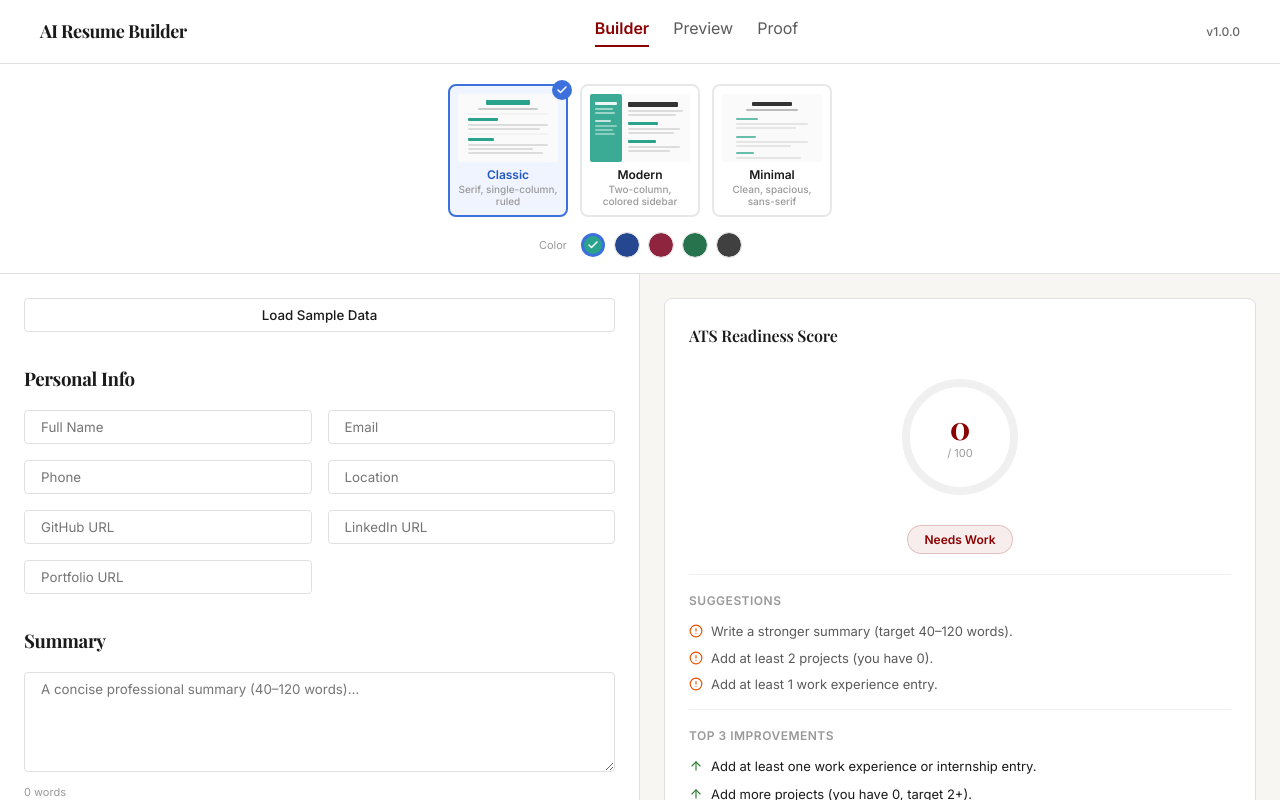
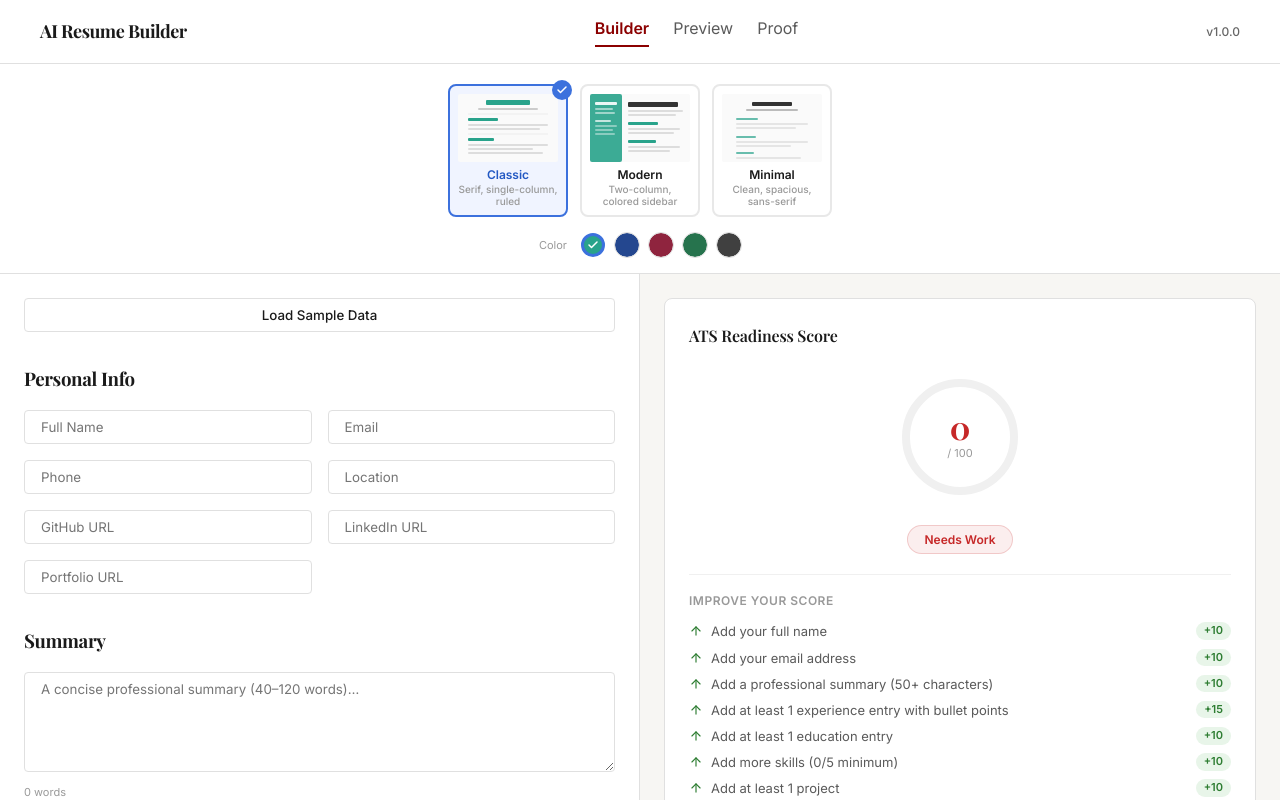
Before and after one commit to Sadikcserymec077/ai_resume, a React (Vite) app: page /builder in a window 1280 px wide. Built offline with nearby package versions, Linux system fonts and the light colour scheme.

Commit message:
Rewrite ATS scoring v2: 11 rules summing to 100, tiered labels, point-value suggestions, shown on /preview

```diff
--- a/src/components/resume/ATSScore.jsx
+++ b/src/components/resume/ATSScore.jsx
@@ -1,47 +1,7 @@
 import React, { useMemo } from 'react';
 import { useResume } from '../../contexts/ResumeContext';
 import { computeATSScore } from '../../utils/atsScoring';
-import { AlertCircle, ArrowUp } from 'lucide-react';
-
-/**
- * Compute top 3 improvement suggestions based on resume gaps.
- * Separate from ATS suggestions — these are prioritized improvement tips.
- */
-const computeImprovements = (resumeData) => {
-    const improvements = [];
-    const { summary, education, experience, projects, skills } = resumeData;
-
-    const wordCount = summary ? summary.trim().split(/\s+/).length : 0;
-    const skillCount = (() => {
-        if (typeof skills === 'string') return skills.split(',').map(s => s.trim()).filter(s => s).length;
-        if (skills && typeof skills === 'object') return (skills.technical?.length || 0) + (skills.soft?.length || 0) + (skills.tools?.length || 0);
-        return 0;
-    })();
-    const allBullets = [
-        ...experience.map(e => e.description || ''),
-        ...projects.map(p => p.description || '')
-    ];
-    const hasNumbers = allBullets.some(b => /\d+%|\d+x|\d+k|\$\d+|\d{2,}/.test(b));
-
-    // Priority order
-    if (experience.length === 0) {
-        improvements.push('Add at least one work experience or internship entry.');
-    }
-    if (projects.length < 2) {
-        improvements.push(`Add more projects (you have ${projects.length}, target 2+).`);
-    }
-    if (!hasNumbers) {
-        improvements.push('Include measurable impact (numbers, %, metrics) in your bullets.');
-    }
-    if (wordCount < 40) {
-        improvements.push('Expand your summary to 40–120 words for better ATS matching.');
-    }
-    if (skillCount < 8) {
-        improvements.push(`List more skills (you have ${skillCount}, target 8+).`);
-    }
-
-    return improvements.slice(0, 3);
-};
+import { ArrowUp } from 'lucide-react';
 
 const ATSScore = () => {
     const { resumeData } = useResume();
@@ -51,20 +11,16 @@ const ATSScore = () => {
         [resumeData]
     );
 
-    const improvements = useMemo(
-        () => computeImprovements(resumeData),
-        [resumeData]
-    );
-
+    // Tier colors and labels per spec
     const getScoreColor = (s) => {
-        if (s >= 65) return '#2E7D32';
-        if (s >= 40) return '#E65100';
-        return '#8B0000';
+        if (s >= 71) return '#2E7D32';  // green
+        if (s >= 41) return '#E68A00';  // amber
+        return '#C62828';               // red
     };
 
     const getScoreLabel = (s) => {
-        if (s >= 65) return 'Strong';
-        if (s >= 40) return 'Developing';
+        if (s >= 71) return 'Strong Resume';
+        if (s >= 41) return 'Getting There';
         return 'Needs Work';
     };
 
@@ -125,26 +81,26 @@ const ATSScore = () => {
                 </div>
             </div>
 
-            {/* Label */}
+            {/* Tier Label */}
             <div style={{ textAlign: 'center', marginBottom: '20px' }}>
                 <span style={{
                     display: 'inline-block', padding: '4px 16px', borderRadius: '100px',
                     fontSize: '12px', fontWeight: '600', color: color,
-                    backgroundColor: color + '12', border: `1px solid ${color}30`,
+                    backgroundColor: color + '14', border: `1px solid ${color}30`,
                     transition: 'all 0.3s ease'
                 }}>
                     {label}
                 </span>
             </div>
 
-            {/* Suggestions */}
+            {/* Improvement Suggestions with point values */}
             {suggestions.length > 0 && (
                 <div style={{ borderTop: '1px solid #f0f0f0', paddingTop: '16px' }}>
                     <div style={{
                         fontSize: '12px', fontWeight: '600', color: '#999',
                         textTransform: 'uppercase', letterSpacing: '0.5px', marginBottom: '12px'
                     }}>
-                        Suggestions
+                        Improve Your Score
                     </div>
                     <ul style={{ listStyle: 'none', padding: 0, display: 'flex', flexDirection: 'column', gap: '8px' }}>
                         {suggestions.map((s, i) => (
@@ -152,38 +108,37 @@ const ATSScore = () => {
                                 display: 'flex', alignItems: 'flex-start', gap: '8px',
                                 fontSize: '13px', color: 'var(--color-text-secondary)', lineHeight: '1.4'
                             }}>
-                                <AlertCircle size={14} style={{ flexShrink: 0, marginTop: '2px', color: '#E65100' }} />
-                                {s}
+                                <ArrowUp size={14} style={{ flexShrink: 0, marginTop: '2px', color: '#2E7D32' }} />
+                                <span style={{ flex: 1 }}>{s.text}</span>
+                                <span style={{
+                                    flexShrink: 0,
+                                    fontSize: '11px',
+                                    fontWeight: '600',
+                                    color: '#2E7D32',
+                                    backgroundColor: '#e8f5e9',
+                                    padding: '1px 8px',
+                                    borderRadius: '100px',
+                                    whiteSpace: 'nowrap'
+                                }}>
+                                    +{s.points}
+                                </span>
                             </li>
                         ))}
                     </ul>
                 </div>
             )}
 
-            {/* Top 3 Improvements */}
-            {improvements.length > 0 && (
+            {/* All done */}
+            {suggestions.length === 0 && (
                 <div style={{
                     borderTop: '1px solid #f0f0f0',
                     paddingTop: '16px',
-                    marginTop: suggestions.length > 0 ? '16px' : '0'
+                    textAlign: 'center',
+                    fontSize: '13px',
+                    color: '#2E7D32',
+                    fontWeight: '500'
                 }}>
-                    <div style={{
-                        fontSize: '12px', fontWeight: '600', color: '#999',
-                        textTransform: 'uppercase', letterSpacing: '0.5px', marginBottom: '12px'
-                    }}>
-                        Top 3 Improvements
-                    </div>
-                    <ul style={{ listStyle: 'none', padding: 0, display: 'flex', flexDirection: 'column', gap: '10px' }}>
-                        {improvements.map((imp, i) => (
-                            <li key={i} style={{
-                                display: 'flex', alignItems: 'flex-start', gap: '8px',
-                                fontSize: '13px', color: 'var(--color-text)', lineHeight: '1.4'
-                            }}>
-                                <ArrowUp size={14} style={{ flexShrink: 0, marginTop: '2px', color: '#2E7D32' }} />
-                                {imp}
-                            </li>
-                        ))}
-                    </ul>
+                    ✓ All sections complete — your resume is ATS-ready!
                 </div>
             )}
         </div>
--- a/src/pages/PreviewPage.jsx
+++ b/src/pages/PreviewPage.jsx
@@ -1,6 +1,7 @@
 import React, { useState, useCallback } from 'react';
 import ResumePreview from '../components/resume/ResumePreview';
 import TemplateTabs from '../components/resume/TemplateTabs';
+import ATSScore from '../components/resume/ATSScore';
 import { useResume } from '../contexts/ResumeContext';
 import { resumeToPlainText, getExportWarnings } from '../utils/resumeExport';
 import { Printer, Copy, Check, AlertTriangle, Download } from 'lucide-react';
@@ -186,15 +187,21 @@ const PreviewPage = () => {
                 </div>
             )}
 
-            {/* Full Preview */}
+            {/* Full Preview + ATS Score */}
             <div className="preview-page" style={{
                 display: 'flex',
                 justifyContent: 'center',
-                padding: '64px',
+                gap: '32px',
+                padding: '48px 32px',
                 backgroundColor: 'var(--color-bg)',
-                flex: 1
+                flex: 1,
+                alignItems: 'flex-start',
+                flexWrap: 'wrap'
             }}>
                 <ResumePreview />
+                <div className="no-print" style={{ width: '300px', flexShrink: 0 }}>
+                    <ATSScore />
+                </div>
             </div>
         </div>
     );
--- a/src/utils/atsScoring.js
+++ b/src/utils/atsScoring.js
@@ -1,17 +1,17 @@
 /**
- * ATS Scoring Engine v1 — Deterministic
+ * ATS Scoring Engine v2 — Deterministic, max 100
+ *
  * Returns { score, suggestions }
- * Supports new skills format: { technical: [], soft: [], tools: [] }
+ * Each suggestion includes the point value of the missing item.
  */
 
-const countWords = (text) => {
-    if (!text || !text.trim()) return 0;
-    return text.trim().split(/\s+/).length;
-};
-
-const hasNumbers = (text) => {
-    return /\d+%|\d+x|\d+k|\$\d+|\d{2,}/.test(text);
-};
+const ACTION_VERBS = [
+    'built', 'led', 'designed', 'improved', 'developed', 'created',
+    'implemented', 'managed', 'optimized', 'automated', 'deployed',
+    'architected', 'launched', 'refactored', 'migrated', 'scaled',
+    'delivered', 'resolved', 'mentored', 'coordinated', 'reduced',
+    'increased', 'established', 'integrated', 'configured'
+];
 
 /** Total skill count across all categories */
 const getTotalSkills = (skills) => {
@@ -26,79 +26,102 @@ const getTotalSkills = (skills) => {
     return 0;
 };
 
+const containsActionVerb = (text) => {
+    if (!text) return false;
+    const lower = text.toLowerCase();
+    return ACTION_VERBS.some(verb => lower.includes(verb));
+};
+
 export const computeATSScore = (resumeData) => {
     let score = 0;
     const suggestions = [];
     const { summary, education, experience, projects, skills, personal } = resumeData;
 
-    // 1. Summary length: +15 if 40–120 words
-    const wordCount = countWords(summary);
-    if (wordCount >= 40 && wordCount <= 120) {
+    // 1. Name: +10
+    if (personal.fullName && personal.fullName.trim()) {
+        score += 10;
+    } else {
+        suggestions.push({ text: 'Add your full name', points: 10 });
+    }
+
+    // 2. Email: +10
+    if (personal.email && personal.email.trim()) {
+        score += 10;
+    } else {
+        suggestions.push({ text: 'Add your email address', points: 10 });
+    }
+
+    // 3. Summary > 50 chars: +10
+    if (summary && summary.trim().length > 50) {
+        score += 10;
+    } else {
+        suggestions.push({ text: 'Add a professional summary (50+ characters)', points: 10 });
+    }
+
+    // 4. At least 1 experience with description: +15
+    const hasExpWithBullets = experience.some(e => e.description && e.description.trim().length > 0);
+    if (experience.length >= 1 && hasExpWithBullets) {
         score += 15;
     } else {
-        if (wordCount < 40) {
-            suggestions.push('Write a stronger summary (target 40–120 words).');
-        } else {
-            suggestions.push('Shorten your summary to under 120 words for ATS clarity.');
-        }
+        suggestions.push({ text: 'Add at least 1 experience entry with bullet points', points: 15 });
     }
 
-    // 2. Projects: +10 if at least 2
-    if (projects.length >= 2) {
+    // 5. At least 1 education entry: +10
+    if (education.length >= 1) {
         score += 10;
     } else {
-        suggestions.push(`Add at least 2 projects (you have ${projects.length}).`);
+        suggestions.push({ text: 'Add at least 1 education entry', points: 10 });
     }
 
-    // 3. Experience: +10 if at least 1
-    if (experience.length >= 1) {
+    // 6. At least 5 skills: +10
+    const skillCount = getTotalSkills(skills);
+    if (skillCount >= 5) {
         score += 10;
     } else {
-        suggestions.push('Add at least 1 work experience entry.');
+        suggestions.push({ text: `Add more skills (${skillCount}/5 minimum)`, points: 10 });
     }
 
-    // 4. Skills: +10 if ≥ 8 items
-    const skillCount = getTotalSkills(skills);
-    if (skillCount >= 8) {
+    // 7. At least 1 project: +10
+    if (projects.length >= 1) {
         score += 10;
     } else {
-        suggestions.push(`Add more skills (target 8+, you have ${skillCount}).`);
+        suggestions.push({ text: 'Add at least 1 project', points: 10 });
     }
 
-    // 5. Links: +10 if GitHub or LinkedIn exists
-    if (personal.github || personal.linkedin) {
+    // 8. Phone: +5
+    if (personal.phone && personal.phone.trim()) {
+        score += 5;
+    } else {
+        suggestions.push({ text: 'Add your phone number', points: 5 });
+    }
+
+    // 9. LinkedIn: +5
+    if (personal.linkedin && personal.linkedin.trim()) {
+        score += 5;
+    } else {
+        suggestions.push({ text: 'Add your LinkedIn profile URL', points: 5 });
+    }
+
+    // 10. GitHub: +5
+    if (personal.github && personal.github.trim()) {
+        score += 5;
+    } else {
+        suggestions.push({ text: 'Add your GitHub profile URL', points: 5 });
+    }
+
+    // 11. Summary contains action verbs: +10
+    if (summary && containsActionVerb(summary)) {
         score += 10;
     } else {
-        suggestions.push('Add your GitHub or LinkedIn profile link.');
+        suggestions.push({ text: 'Use action verbs in your summary (built, led, designed, improved…)', points: 10 });
     }
 
-    // 6. Measurable impact: +15 if any experience/project bullet contains a number
-    const allBullets = [
-        ...experience.map(e => e.description || ''),
-        ...projects.map(p => p.description || '')
-    ];
-    const hasImpact = allBullets.some(b => hasNumbers(b));
-    if (hasImpact) {
-        score += 15;
-    } else {
-        suggestions.push('Add measurable impact (numbers like %, X, k) in your bullets.');
-    }
-
-    // 7. Education complete: +10 if education has at least 1 entry with all fields filled
-    const hasCompleteEducation = education.some(
-        ed => ed.institution && ed.degree && ed.year
-    );
-    if (hasCompleteEducation) {
-        score += 10;
-    } else {
-        suggestions.push('Complete your education section (institution, degree, year).');
-    }
-
+    // Total possible: 10+10+10+15+10+10+10+5+5+5+10 = 100
     const finalScore = Math.min(score, 100);
 
     return {
         score: finalScore,
-        maxScore: 80,
-        suggestions: suggestions.slice(0, 3)
+        maxScore: 100,
+        suggestions
     };
 };
```
